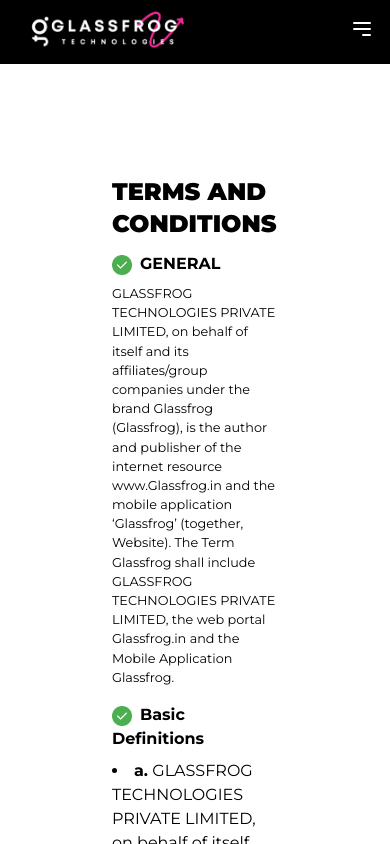
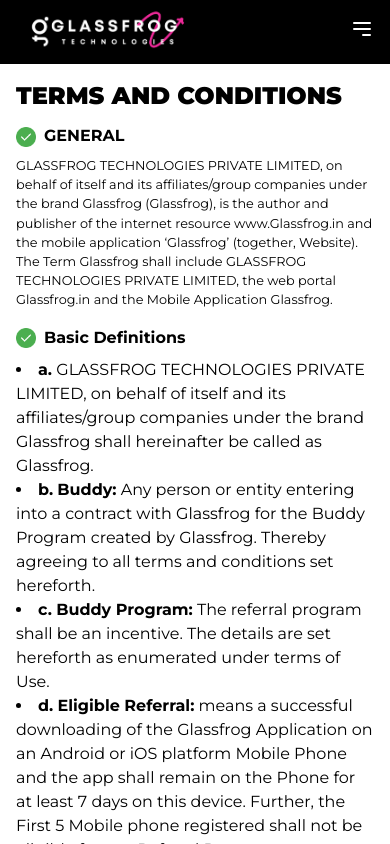
Before and after one commit to ShubhamGlassfrog/glassfrogweb, a Next.js app: page /terms in a window 390 px wide. Shown: the top 844 px of the page. Built offline with nearby package versions, Linux system fonts and the light colour scheme.

Commit message:
changes update

```diff
--- a/src/app/privacy/page.tsx
+++ b/src/app/privacy/page.tsx
@@ -7,7 +7,7 @@
         <>
         <Header/>
         <div className='bg-black h-16'></div>
-        <div className="p-36 bg-white justify-center items-center w-full">
+        <div className="p-4 md:p-36 bg-white justify-center items-center w-full">
             <div className="w-full">
                 <h5 className="text-2xl font-bold playfair"><strong>Privacy Policy</strong></h5>
             </div>
--- a/src/app/refund/page.tsx
+++ b/src/app/refund/page.tsx
@@ -7,7 +7,7 @@
         <>
         <Header/>
         <div className='bg-black h-16'></div>
-        <div className="bg-white justify-center items-center w-full p-28">
+        <div className="bg-white justify-center items-center w-full p-4 md:p-28">
             <div className="w-full">
                 <h5 className="text-2xl font-bold playfair"><strong>Refund Policy</strong></h5>
             </div>
--- a/src/app/terms/page.tsx
+++ b/src/app/terms/page.tsx
@@ -7,7 +7,7 @@
         <>
         <Header/>
         <div className='bg-black h-16'></div>
-        <div className="bg-white p-28 justify-center items-center w-full">
+        <div className="bg-white p-4 md:p-28 justify-center items-center w-full">
             <div className="w-full">
                 <h5 className="text-2xl font-bold playfair"><strong>TERMS AND CONDITIONS</strong></h5>
             </div>
```
Also changed, not shown: 1 other file (tests, documents, lock files or other folders).
